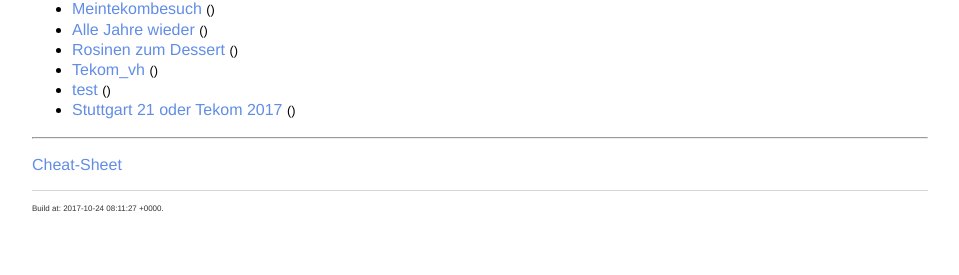
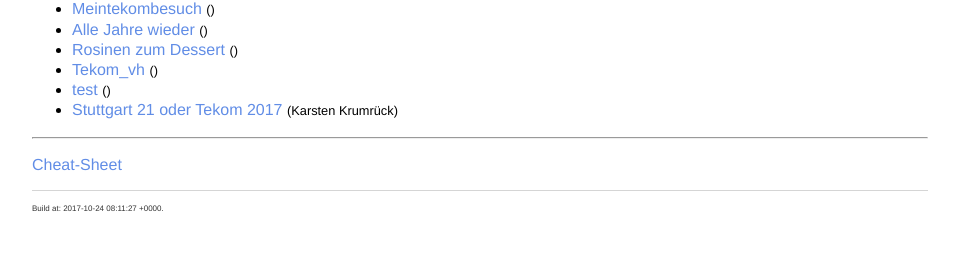
Before and after one commit to parson-AG/tekom2017_markdown_workshop, a Jekyll site: the page built from index.md, in a window 1280 px wide. Shown: the part 862-1137 px from the top of the page, without its empty margins (160-1119 px from the left). Built offline with Jekyll 4.4.1, drawn with Linux system fonts in a browser that asks for light colours; our own code applies the rules of GitHub Pages for plain Markdown files.

Commit message:
Update welcome_to_stuttgart.md

```diff
--- a/_doc-stories/welcome_to_stuttgart.md
+++ b/_doc-stories/welcome_to_stuttgart.md
@@ -1,5 +1,7 @@
 ---
 title: Stuttgart 21 oder Tekom 2017
+author: Karsten Krumrück
+edit: 24.10.2017
 ---
 
 # Stuttgart 21 oder Tekom 2017
```
